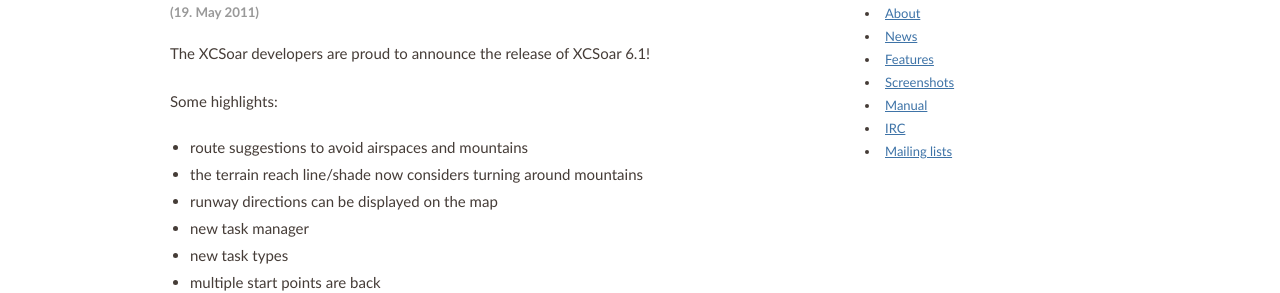
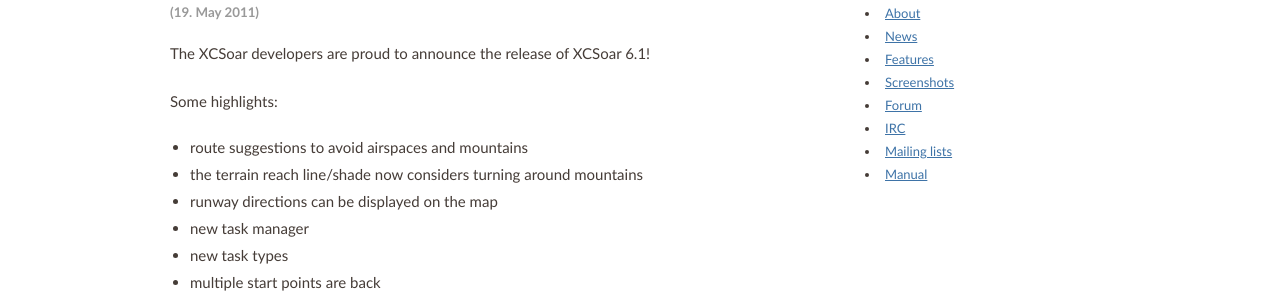
Before and after one commit to XCSoar/website, a Jekyll site: the page built from news/index.html, in a window 1280 px wide. Shown: the part 270-563 px from the top of the page. Built offline with Jekyll 4.4.1, drawn with Linux system fonts in a browser that asks for light colours.

Commit message:
discover_menu: Added link to the forum

```diff
--- a/_includes/discover_menu.html
+++ b/_includes/discover_menu.html
@@ -5,8 +5,9 @@
 					<li><a href="/news/">News</a></li>
 					<li><a href="/discover/features/">Features</a></li>
 					<li><a href="/discover/screenshots/">Screenshots</a></li>
-					<li><a href="/discover/manual/">Manual</a></li>
+					<li><a href="/forum/">Forum</a></li>
 					<li><a href="/discover/irc/">IRC</a></li>
 					<li><a href="/discover/mailinglist/">Mailing lists</a></li>
+					<li><a href="/discover/manual/">Manual</a></li>
 				</ul>
 			</div>
```
